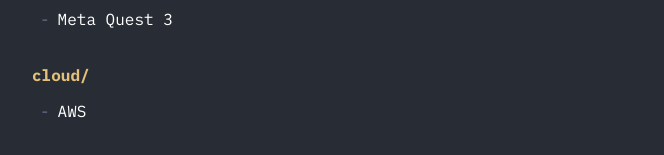
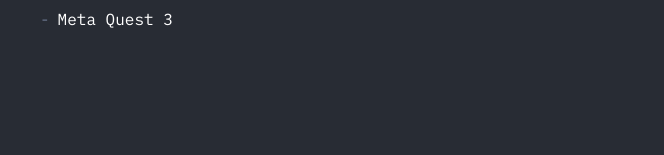
Before and after one commit to dcryan/personal-website, a Next.js app: page /uses in a window 1280 px wide. Shown: the part 1166-1321 px from the top of the page, without its empty margins (248-912 px from the left). After the commit the page ends 1261 px from the top, so only its background shows below. Built offline with nearby package versions, Linux system fonts and the light colour scheme.

Commit message:
fix(uses): correct Neovim dotfiles link and remove cloud section

```diff
--- a/src/app/uses/page.tsx
+++ b/src/app/uses/page.tsx
@@ -88,7 +88,7 @@
             <Item
               name="Neovim"
               description="custom LazyVim config"
-              href="https://github.com/dcryan/.dotfiles"
+              href="https://github.com/dcryan/.dotfiles-nvim"
             />
             <Item name="IBM Plex Mono" />
             <Item name="One Dark" description="theme" />
@@ -122,10 +122,6 @@
             <Item name="GeForce Now" />
             <Item name="Meta Quest 3" />
           </Section>
-
-          <Section title="cloud/">
-            <Item name="AWS" />
-          </Section>
         </div>
       </div>
     </main>
```
